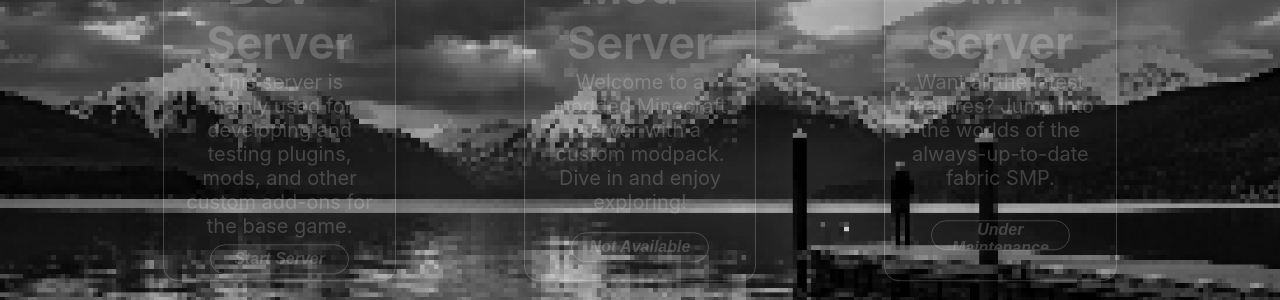
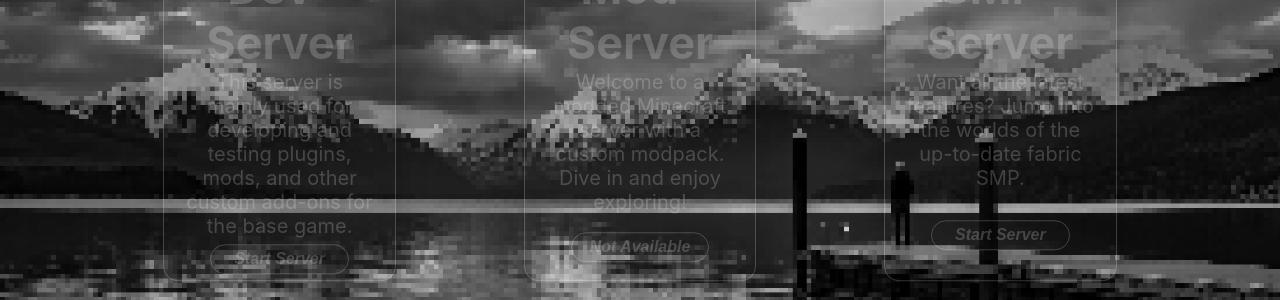
Before and after one commit to ben-milan/mc-web-project, a React (Create React App) app in the folder frontend/: page / in a window 1280 px wide. Shown: the part 205-505 px from the top of the page. Built offline with nearby package versions, Linux system fonts and the light colour scheme; no server answers.

Commit message:
finalizing link swapping

```diff
--- a/frontend/package.json
+++ b/frontend/package.json
@@ -40,7 +40,7 @@
     ]
   },
   "devDependencies": {
-    "@types/node": "^26.6.3",
+    "@types/node": "^26.6.5",
     "@types/react": "^19.3.0",
     "@types/react-dom": "^19.3.0",
     "@types/webpack-env": "^1.18.8",
--- a/frontend/src/components/Password.tsx
+++ b/frontend/src/components/Password.tsx
@@ -6,7 +6,7 @@ import classes from "../pages/HomePage.module.css"
 interface PasswordProps {
   endpoint: string;
   backend: string;
-  onStateChange: (value: string) => void;
+  onStateChange?: (value: string) => void;
 }
 
 function Password({ endpoint, onStateChange, backend }: PasswordProps) {
@@ -24,7 +24,7 @@ function Password({ endpoint, onStateChange, backend }: PasswordProps) {
       const data = await res.json();
       if (data.valid) {
         setBgColor("rgba(0, 255, 0, 0.4)");
-        onStateChange("🟡 Server Starting...");
+        onStateChange?.("🟡 Server Starting...");
         const res = await fetch(`${backend + "/start-server"}`, {
           method: "POST",
           headers: { "Content-Type": "application/json" },
@@ -34,11 +34,11 @@ function Password({ endpoint, onStateChange, backend }: PasswordProps) {
         const startData = await res.json();
 
         if (startData.state === "started") {
-          onStateChange("🟢 Server Online");
+          onStateChange?.("🟢 Server Online");
         }
 
         if (startData.state === "running") {
-          onStateChange("🟢 Server Online");
+          onStateChange?.("🟢 Server Online");
           alert("Server has already been started!");
         }
       } else {
--- a/frontend/src/components/ServerInfo.tsx
+++ b/frontend/src/components/ServerInfo.tsx
@@ -1,4 +1,4 @@
-import React, { useState } from "react";
+import React, {ReactNode, useState} from "react";
 // @ts-ignore
 import StartServerButton from "./StartServerButton.tsx";
 // @ts-ignore
@@ -12,7 +12,7 @@ interface ServerInfoProps {
   className?: string;
   serverName: string;
   buttonName: string;
-  requirements?: string;
+  requirements?: ReactNode;
   serverDescription: string;
   backendURL: string;
   onStateChange?: (newState: string) => void;
--- a/frontend/src/pages/HomePage.tsx
+++ b/frontend/src/pages/HomePage.tsx
@@ -80,11 +80,11 @@ function App() {
                     <ServerInfo
                         backendURL={BACKEND}
                         className={`${classes["server-info"]}`}
-                        requirements={<Requirements items={[{ title: "Minecraft (Java): ", display: "v1.21.11", link: "https://www.minecraft.net/en-us/article/minecraft-java-edition-1-21-11"}, { title: "Rec. Modpack: ", display: "Fabric Modpack", link:"https://modrinth.com/modpack/ohne-schnickschnack"}]}/>}
+                        requirements={<Requirements items={[{ title: "Minecraft (Java): ", display: "v26.3", link: "https://www.minecraft.net/en-us/article/minecraft-java-edition-26-3"}, { title: "Rec. Modpack: ", display: "Fabric Modpack", link:"https://modrinth.com/modpack/ohne-schnickschnack/version/1.2.0"}]}/>}
                         onStateChange={setSmpServerState}
-                        buttonName="Under Maintenance"
+                        buttonName="Start Server"
                         serverName="SMP-Server"
-                        serverDescription="Want all the latest features? Jump into the worlds of the always-up-to-date fabric SMP."/>
+                        serverDescription="Want all the latest features? Jump into the worlds of the up-to-date fabric SMP."/>
                 </div>
             </div>
             <div className={`${classes["content-stats"]}`}>
```
Also changed, not shown: 1 other file (tests, documents, lock files or other folders).
